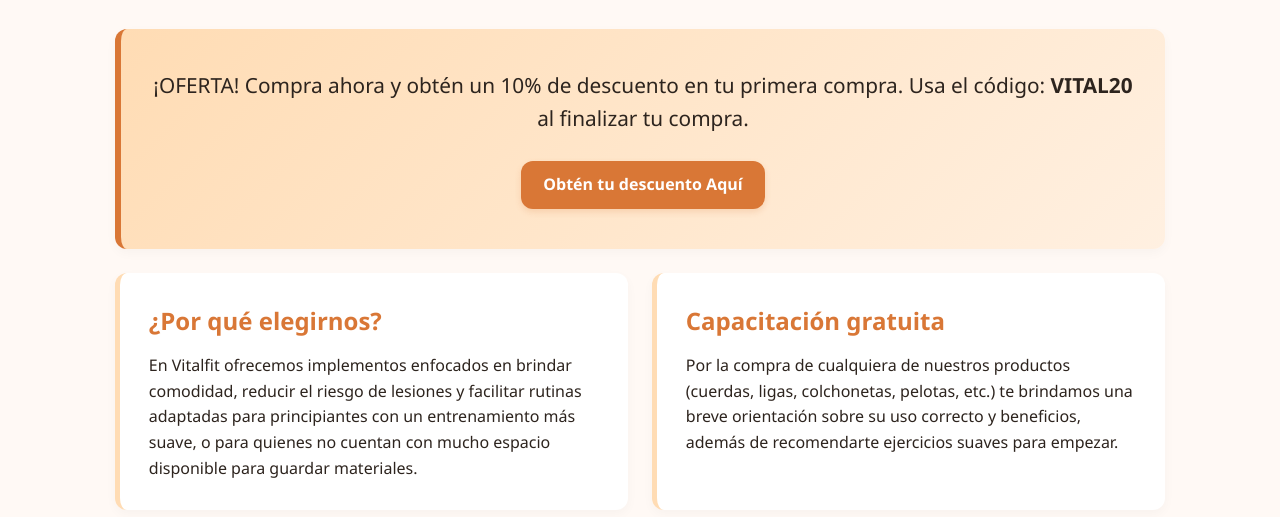
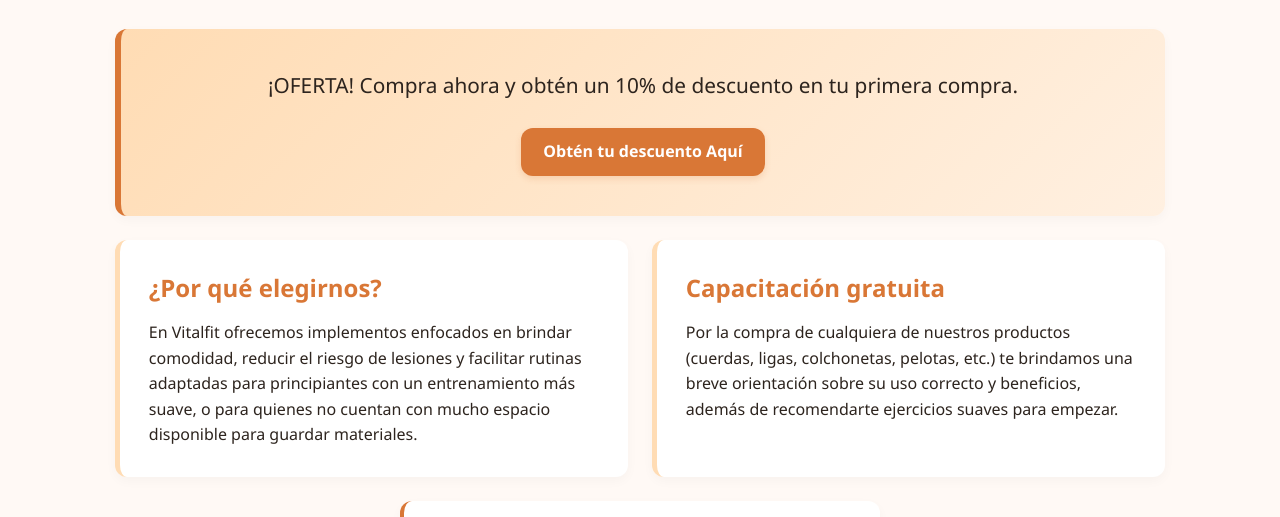
Before and after one commit to Aki7025/eduprofcuartoefe, a plain HTML site: page index.html in a window 1280 px wide. Shown: the part 200-717 px from the top of the page. Drawn offline with Linux system fonts and the light colour scheme; files that its build step writes are made by us from their sources; files whose address does not match are found by name.

Commit message:
Update offer text in index.html
Removed discount code mention from the offer text.

```diff
--- a/index.html
+++ b/index.html
@@ -32,7 +32,7 @@
 
             <div class="card-info oferta">
                 <p>
-                    ¡OFERTA! Compra ahora y obtén un 10% de descuento en tu primera compra. Usa el código: <strong>VITAL20</strong> al finalizar tu compra.
+                    ¡OFERTA! Compra ahora y obtén un 10% de descuento en tu primera compra.
                 </p>
                 <a href="productos.html" class="btn-action">Obtén tu descuento Aquí</a>
             </div>
```
